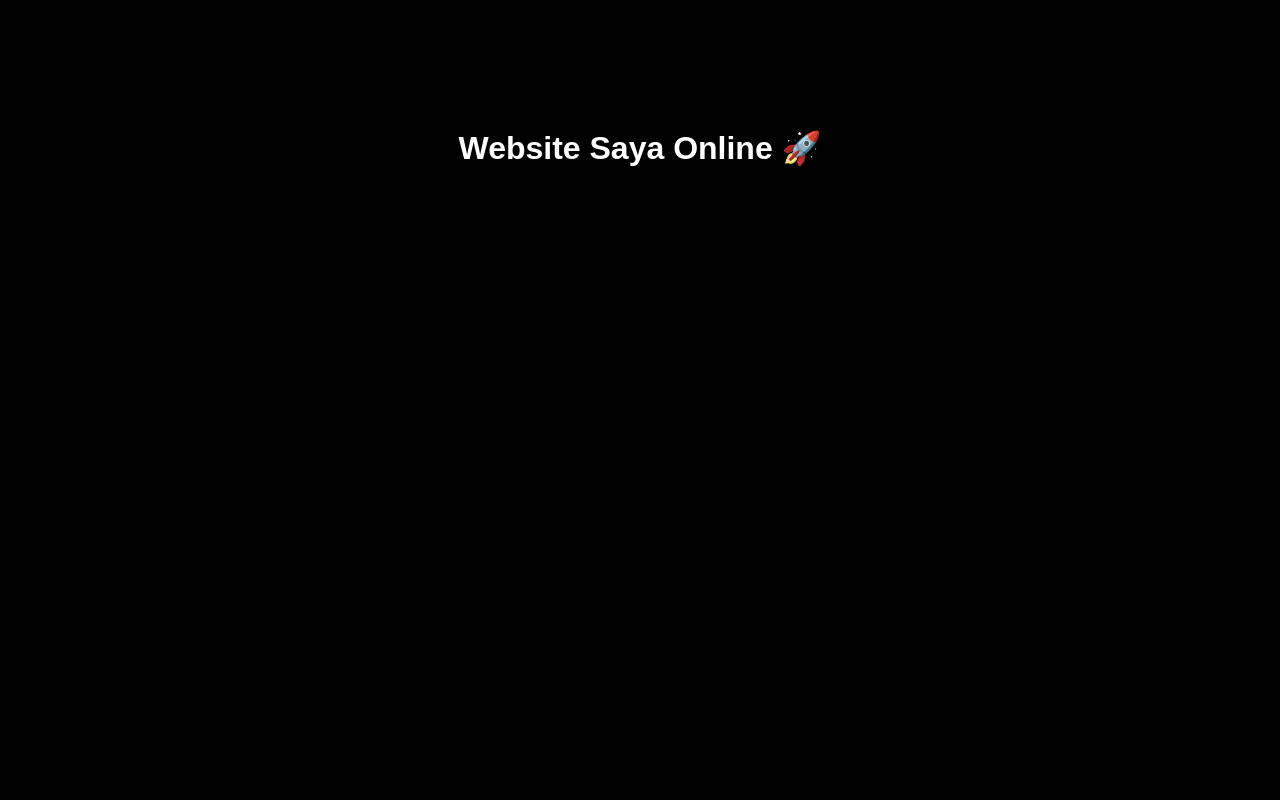
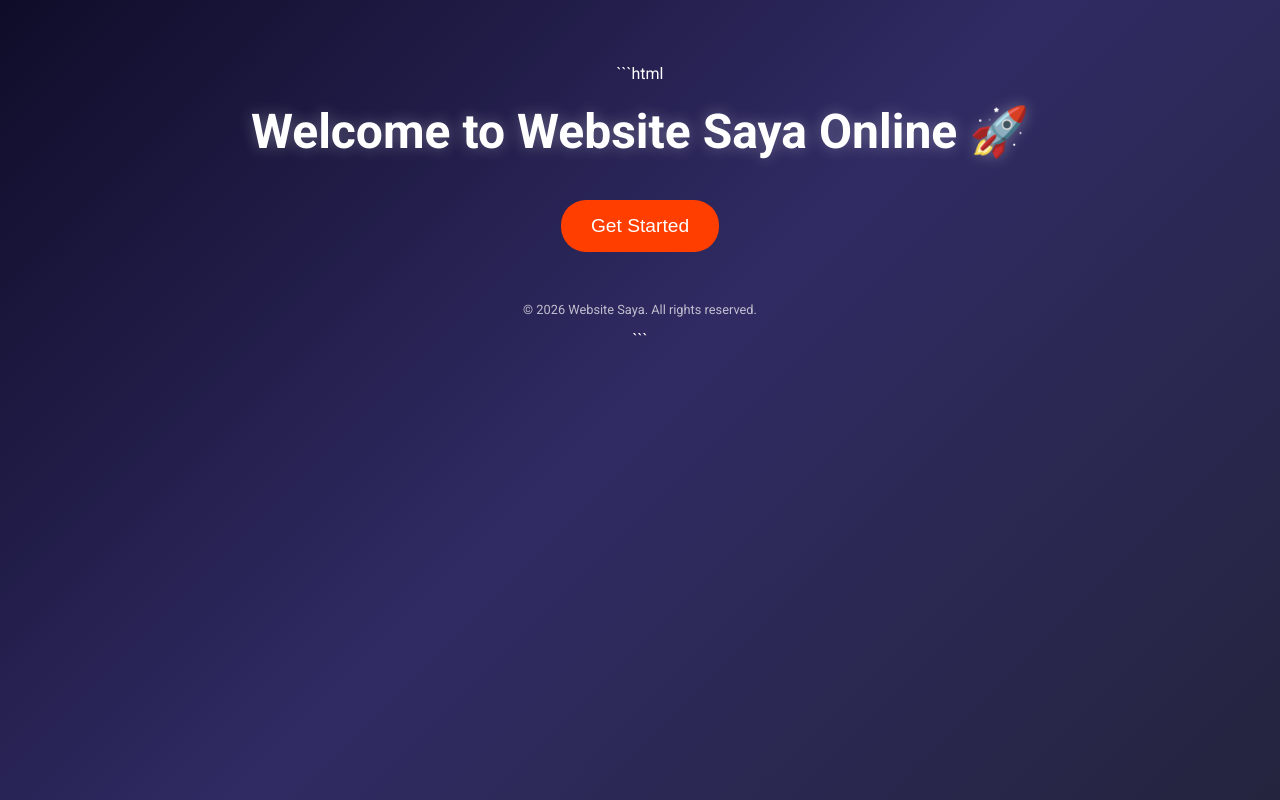
Before and after one commit to Kayzenn123/web-portofolio, a website: page index.html in a window 1280 px wide. Drawn offline with Linux system fonts and the light colour scheme.

Commit message:
AI update

````diff
--- a/index.html
+++ b/index.html
@@ -1,10 +1,55 @@
+```html
 <!DOCTYPE html>
-<html>
+<html lang="en">
 <head>
-  <title>Website Saya</title>
+    <meta charset="UTF-8">
+    <meta name="viewport" content="width=device-width, initial-scale=1.0">
+    <title>Website Saya</title>
+    <link href="https://fonts.googleapis.com/css2?family=Roboto:wght@400;500;700&display=swap" rel="stylesheet">
+    <style>
+        body {
+            background: linear-gradient(135deg, #0f0c29, #302b63, #24243e);
+            color: white;
+            font-family: 'Roboto', sans-serif;
+            text-align: center;
+            padding: 5% 10%;
+            margin: 0;
+            transition: background 0.5s ease;
+        }
+        h1 {
+            font-size: 3em;
+            margin: 0;
+            padding: 20px 0;
+            text-shadow: 0 0 15px rgba(255, 255, 255, 0.3);
+        }
+        .cta-button {
+            background-color: #ff3e00;
+            color: white;
+            border: none;
+            padding: 15px 30px;
+            font-size: 1.2em;
+            cursor: pointer;
+            border-radius: 25px;
+            transition: background-color 0.3s, transform 0.3s;
+            margin-top: 20px;
+        }
+        .cta-button:hover {
+            background-color: #ff5722;
+            transform: translateY(-2px);
+        }
+        footer {
+            margin-top: 50px;
+            font-size: 0.8em;
+            color: rgba(255, 255, 255, 0.7);
+        }
+    </style>
 </head>
-<body style="background:black;color:white;font-family:sans-serif;text-align:center;padding-top:100px;">
-  <h1>Website Saya Online 🚀</h1>
+<body>
+    <h1>Welcome to Website Saya Online 🚀</h1>
+    <button class="cta-button">Get Started</button>
+    <footer>
+        <p>&copy; 2026 Website Saya. All rights reserved.</p>
+    </footer>
 </body>
 </html>
-<!-- AI Updated Thu May 21 16:19:36 UTC 2026 -->
+```
--- /dev/null
+++ b/package.json
@@ -0,0 +1,5 @@
+{
+  "dependencies": {
+    "axios": "^1.16.1"
+  }
+}
````
Also changed, not shown: 1 other file.
